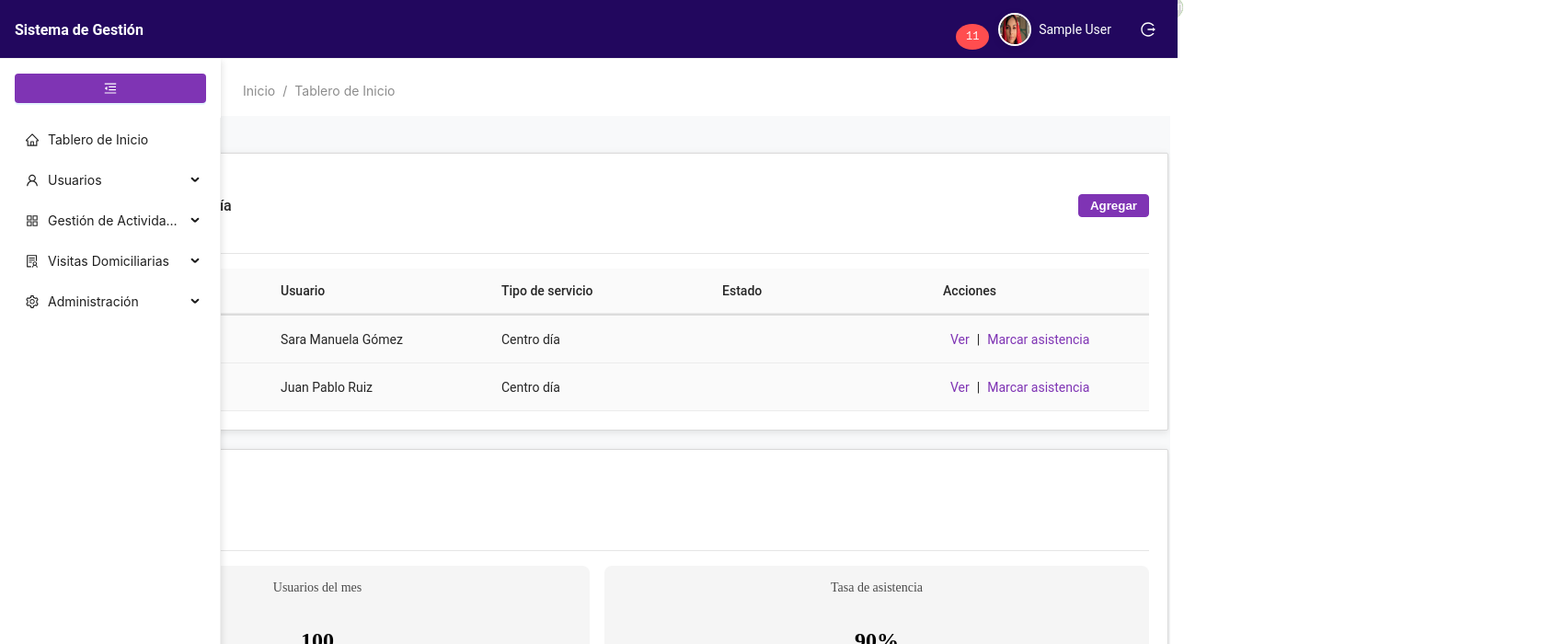
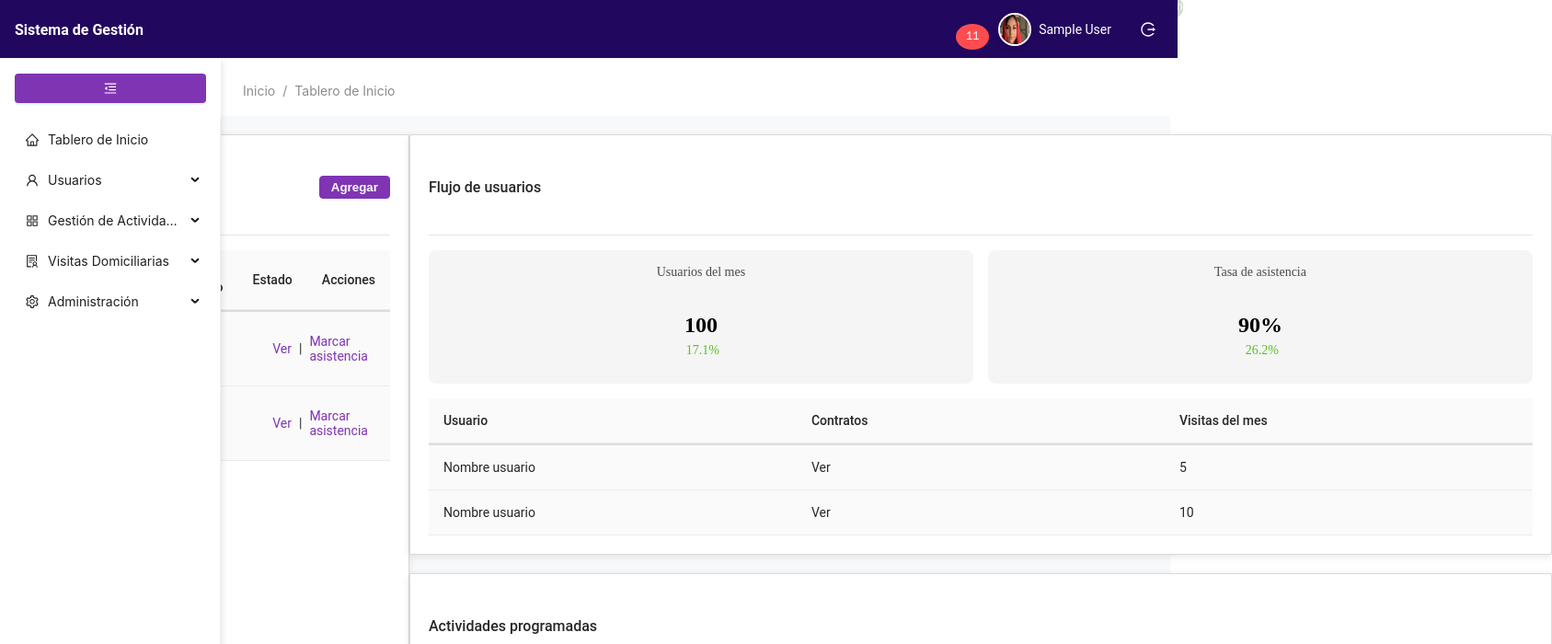
Before and after one commit to Davidvera27/CareLink, a React (Create React App) app in the folder frontend/: page /home in a window 1280 px wide. Shown: the top 700 px of the page at 92% size, 1687 px wide, since content can reach past the window. Built offline with nearby package versions, Linux system fonts and the light colour scheme; sample sign-in values are in the browser's storage.

Commit message:
Update Home.js

```diff
--- a/frontend/src/components/Home.js
+++ b/frontend/src/components/Home.js
@@ -62,8 +62,7 @@ const Home = () => {
     <div className="home-page">
       <GlobalHeader />
       <div className="home-container">
-        <div className="content">
-          {/* Control de asistencia */}
+        {/* Control de asistencia del día */}
         <div className="card-legacy attendance-control">
           <div className="card-header">
             <h5 className="card-title">Control de asistencia del día</h5>
@@ -112,7 +111,7 @@ const Home = () => {
           </div>
         </div>
 
-          {/* Card Row: Flujo de usuarios y Actividades programadas */}
+        {/* Segunda fila: Flujo de usuarios y Actividades programadas */}
         <div className="card-row">
           <div className="card-legacy flujo-usuarios">
             <div className="card-header">
@@ -143,7 +142,6 @@ const Home = () => {
         </div>
       </div>
     </div>
-    </div>
   );
 };
 
```
Lines whose indentation alone changed are shown as unchanged.
